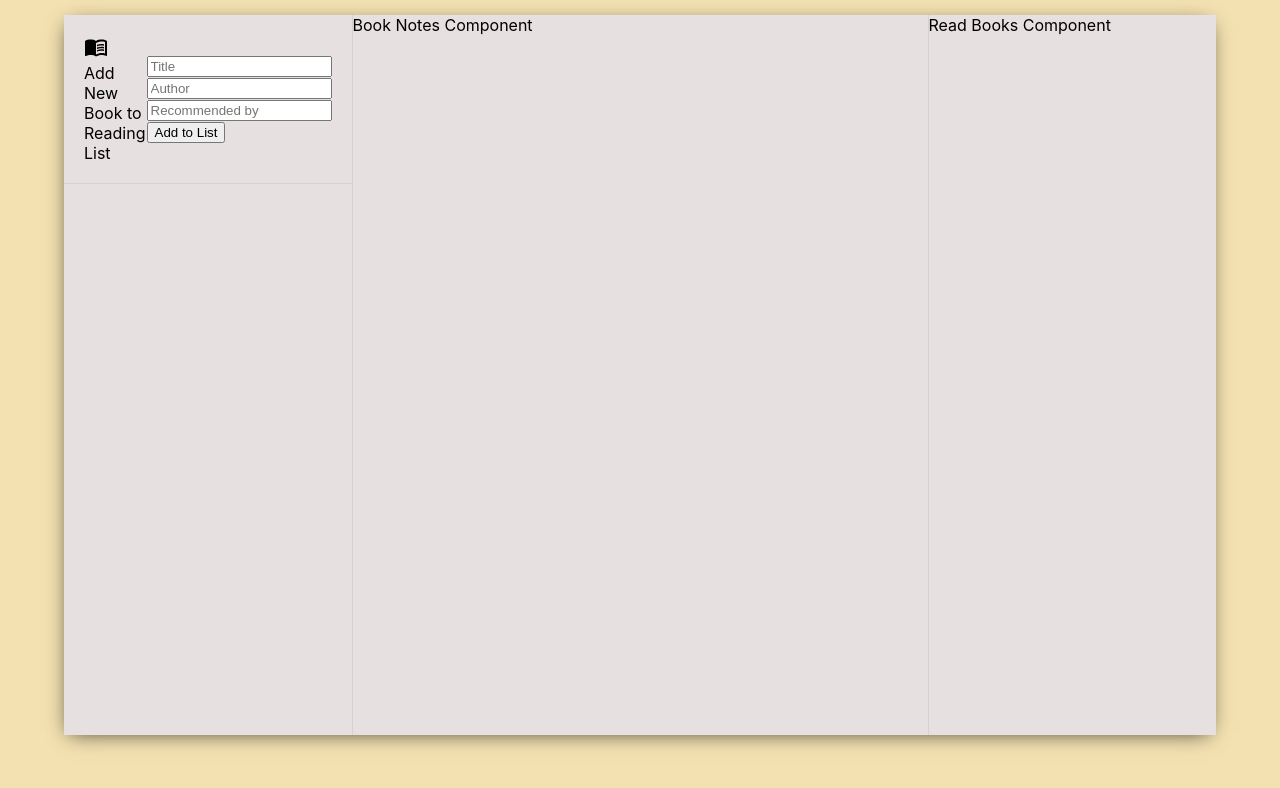
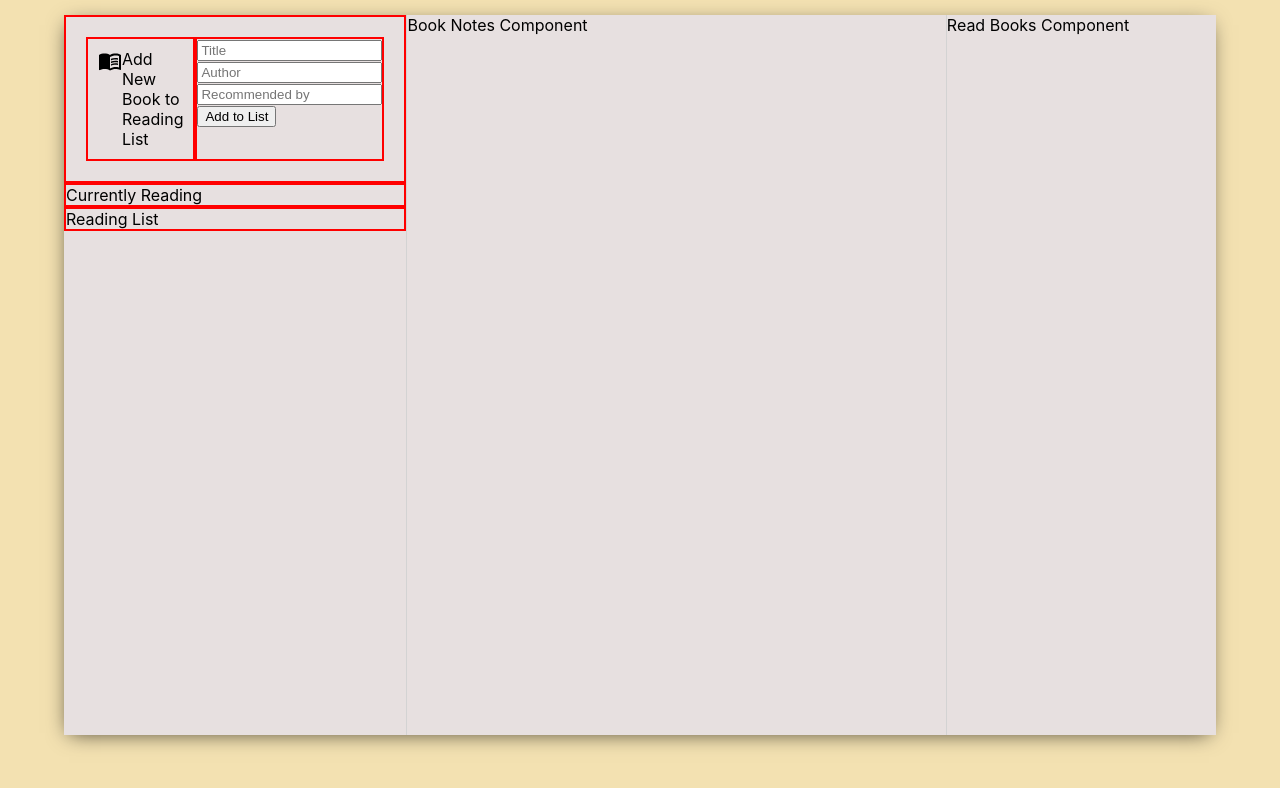
Before and after one commit to adospinoiu/MERN_Reading_List, a React (Create React App) app in the folder reading_list-front-end/: page / in a window 1280 px wide. Shown: the top 788 px of the page. Built offline with nearby package versions, Linux system fonts and the light colour scheme.

Commit message:
Adding css to the readinglist.js component

```diff
--- a/reading_list-front-end/src/ReadingList.css
+++ b/reading_list-front-end/src/ReadingList.css
@@ -8,6 +8,25 @@
 .readinglist__addnewbook {
     padding: 20px;
     display: flex;
-    align-items: center;
-    border-bottom: 1px solid lightgrey;
+    /* border-bottom: 1px solid lightgrey; */
+    border: 2px solid red;
 }
+
+.addnewbook__header {
+    display: flex;
+    justify-content: space-between;
+    padding: 10px;
+    border: 2px solid red;
+}
+
+.addnewbook__inputFields {
+    border: 2px solid red;
+}
+
+.readinglist__currentlyreading {
+    border: 2px solid red;
+}
+
+.readinglist__futurereading {
+    border: 2px solid red;
+}
--- a/reading_list-front-end/src/ReadingList.js
+++ b/reading_list-front-end/src/ReadingList.js
@@ -37,11 +37,11 @@ function ReadingList() {
             </div>
 
             <div className="readinglist__currentlyreading">
-
+                <p>Currently Reading</p>
             </div>
 
             <div className="readinglist__futurereading">
-
+                <p>Reading List</p>
             </div>
         </div >
     )
```
